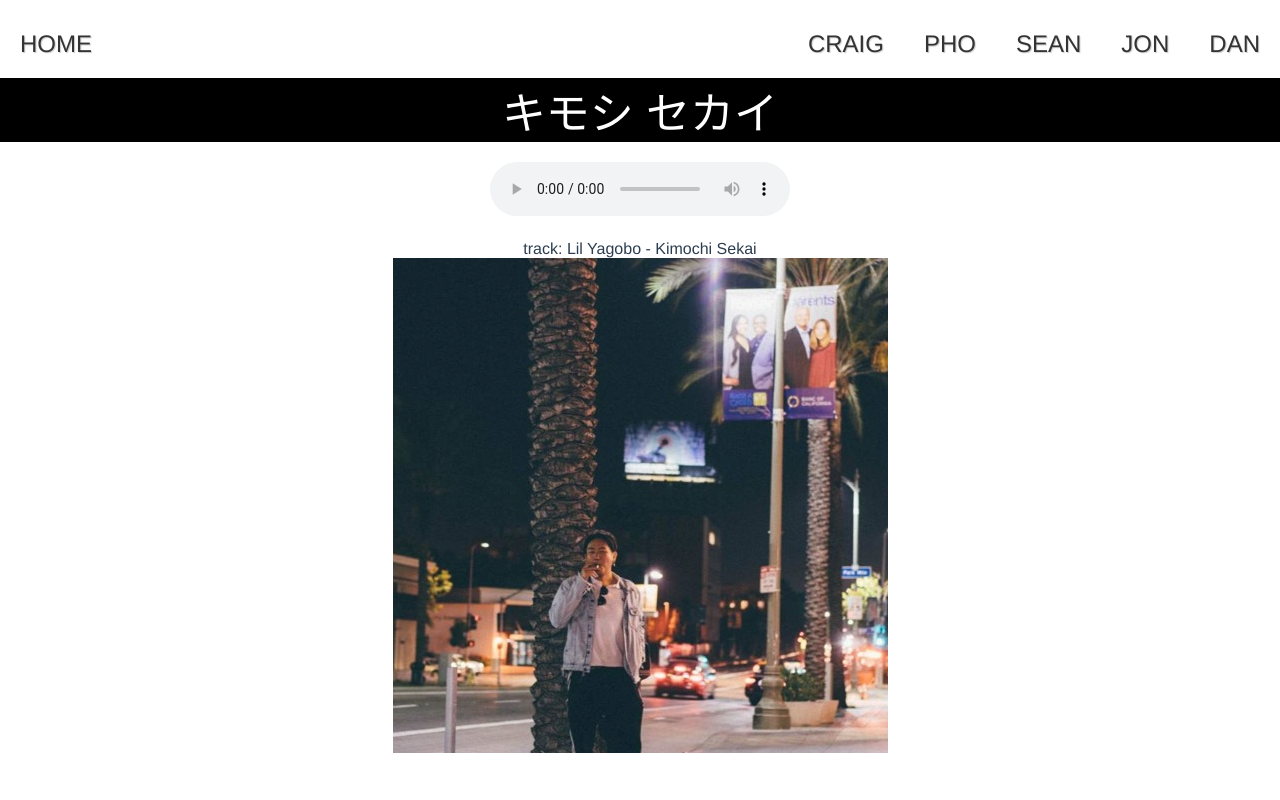
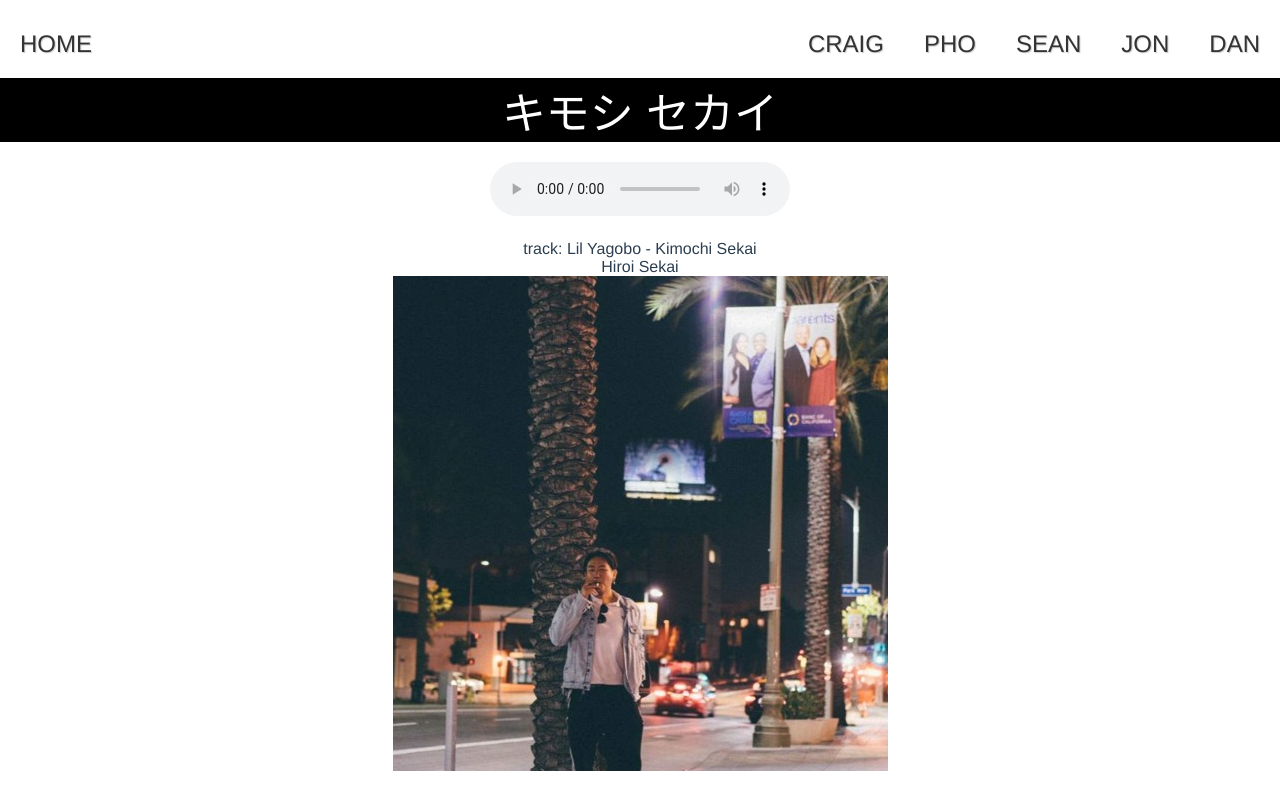
Before and after one commit to kimochisekai/kimochisekai.club, a Vue app: page /#/ in a window 1280 px wide. Built offline with nearby package versions, Linux system fonts and the light colour scheme.

Commit message:
setup prod heroku

```diff
--- a/package.json
+++ b/package.json
@@ -12,7 +12,7 @@
     "e2e": "node test/e2e/runner.js",
     "test": "npm run unit && npm run e2e",
     "lint": "eslint --ext .js,.vue src test/unit/specs test/e2e/specs",
-    "buildthatshit": "node ./node_modules/vue-gh-pages/index.js"
+		"deploy": "git subtree push --prefix dist heroku master"
   },
   "dependencies": {
     "vue": "^2.4.2",
--- a/src/components/Hello.vue
+++ b/src/components/Hello.vue
@@ -5,6 +5,7 @@
 			<source src="../assets/ks.mp3" type="audio/mp3">
 		</audio>
     <p>track: Lil Yagobo - Kimochi Sekai</p>
+    <p>Hiroi Sekai</p>
 		<img src="../assets/craig.png">
   </div>
 </template>
```
Also changed, not shown: src/assets/kawaii.gif (added), 14 other files (tests, documents, lock files or other folders).
